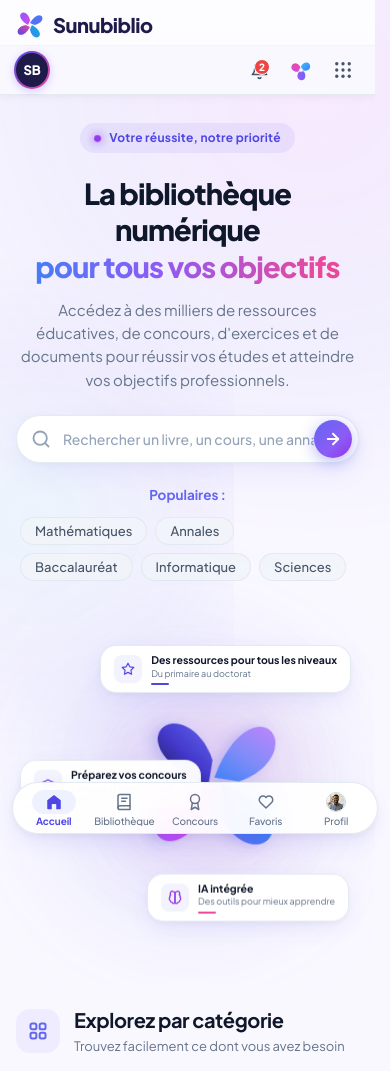
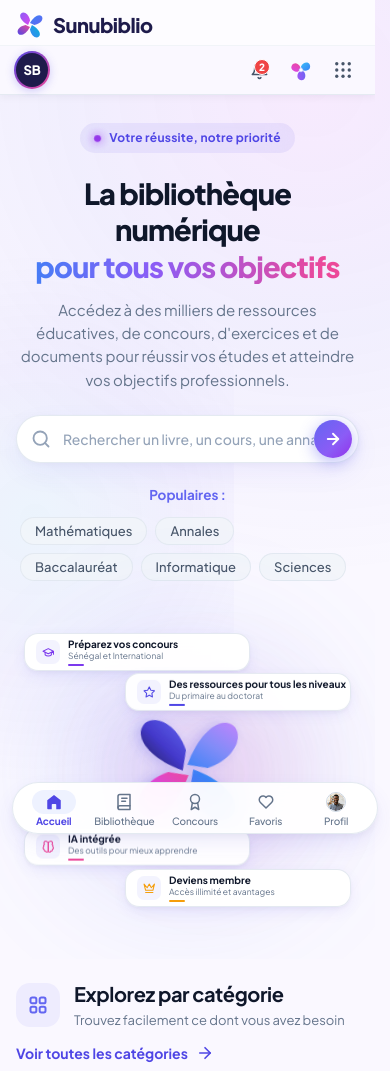
Before and after one commit to sunubiblio-netizen/Sunubiblio, a Next.js app: page / in a window 390 px wide. Shown: the top 1071 px of the page. Built offline with nearby package versions, Linux system fonts and the light colour scheme.

Commit message:
feat(hero): 4 balanced long-thin floating cards in circular disposition around centered spinning logo on mobile

```diff
--- a/src/components/home/HeroSection.tsx
+++ b/src/components/home/HeroSection.tsx
@@ -99,22 +99,8 @@ export const HeroSection: React.FC<HeroSectionProps> = ({ onSearch, onTagClick }
           <div className="visual-glow-backdrop" />
           <div className="visual-glow-secondary" />
 
-          {/* Floating Card Top Right */}
-          <div className="float-wrapper top-right float-anim-slow">
-            <FloatCard
-              icon={
-                <svg width="20" height="20" viewBox="0 0 24 24" fill="none" stroke="#4f46e5" strokeWidth="2" strokeLinecap="round" strokeLinejoin="round">
-                  <polygon points="12 2 15.09 8.26 22 9.27 17 14.14 18.18 21.02 12 17.77 5.82 21.02 7 14.14 2 9.27 8.91 8.26 12 2" />
-                </svg>
-              }
-              title="Des ressources pour tous les niveaux"
-              subtitle="Du primaire au doctorat"
-              accentColor="#4f46e5"
-            />
-          </div>
-
-          {/* Floating Card Center Left */}
-          <div className="float-wrapper center-left float-anim-mid">
+          {/* Floating Card 1: Top Left - Préparez vos concours */}
+          <div className="float-wrapper top-left float-anim-slow">
             <FloatCard
               icon={
                 <svg width="20" height="20" viewBox="0 0 24 24" fill="none" stroke="#7c3aed" strokeWidth="2" strokeLinecap="round" strokeLinejoin="round">
@@ -128,11 +114,25 @@ export const HeroSection: React.FC<HeroSectionProps> = ({ onSearch, onTagClick }
             />
           </div>
 
-          {/* Floating Card Bottom Right */}
-          <div className="float-wrapper bottom-right float-anim-fast">
+          {/* Floating Card 2: Top Right - Des ressources pour tous les niveaux */}
+          <div className="float-wrapper top-right float-anim-mid">
             <FloatCard
               icon={
-                <svg width="20" height="20" viewBox="0 0 24 24" fill="none" stroke="#9333ea" strokeWidth="2" strokeLinecap="round" strokeLinejoin="round">
+                <svg width="20" height="20" viewBox="0 0 24 24" fill="none" stroke="#4f46e5" strokeWidth="2" strokeLinecap="round" strokeLinejoin="round">
+                  <polygon points="12 2 15.09 8.26 22 9.27 17 14.14 18.18 21.02 12 17.77 5.82 21.02 7 14.14 2 9.27 8.91 8.26 12 2" />
+                </svg>
+              }
+              title="Des ressources pour tous les niveaux"
+              subtitle="Du primaire au doctorat"
+              accentColor="#4f46e5"
+            />
+          </div>
+
+          {/* Floating Card 3: Bottom Left - IA intégrée */}
+          <div className="float-wrapper bottom-left float-anim-fast">
+            <FloatCard
+              icon={
+                <svg width="20" height="20" viewBox="0 0 24 24" fill="none" stroke="#ec4899" strokeWidth="2" strokeLinecap="round" strokeLinejoin="round">
                   <path d="M9.5 2A2.5 2.5 0 0 1 12 4.5v15a2.5 2.5 0 0 1-4.96.44 2.5 2.5 0 0 1-2.96-3.08 3 3 0 0 1-.34-5.58 2.5 2.5 0 0 1 1.32-4.24 2.5 2.5 0 0 1 4.44-5.04z" />
                   <path d="M14.5 2A2.5 2.5 0 0 0 12 4.5v15a2.5 2.5 0 0 0 4.96.44 2.5 2.5 0 0 0 2.96-3.08 3 3 0 0 0 .34-5.58 2.5 2.5 0 0 0-1.32-4.24 2.5 2.5 0 0 0-4.44-5.04z" />
                 </svg>
@@ -140,6 +140,20 @@ export const HeroSection: React.FC<HeroSectionProps> = ({ onSearch, onTagClick }
               title="IA intégrée"
               subtitle="Des outils pour mieux apprendre"
               accentColor="#ec4899"
+            />
+          </div>
+
+          {/* Floating Card 4: Bottom Right - Deviens membre */}
+          <div className="float-wrapper bottom-right float-anim-slow">
+            <FloatCard
+              icon={
+                <svg width="20" height="20" viewBox="0 0 24 24" fill="none" stroke="#f59e0b" strokeWidth="2" strokeLinecap="round" strokeLinejoin="round">
+                  <path d="M2 4l3 12h14l3-12-6 7-4-7-4 7-6-7zm3 16h14" />
+                </svg>
+              }
+              title="Deviens membre"
+              subtitle="Accès illimité et avantages"
+              accentColor="#f59e0b"
             />
           </div>
 
```
Also changed, not shown: src/app/globals.css.
